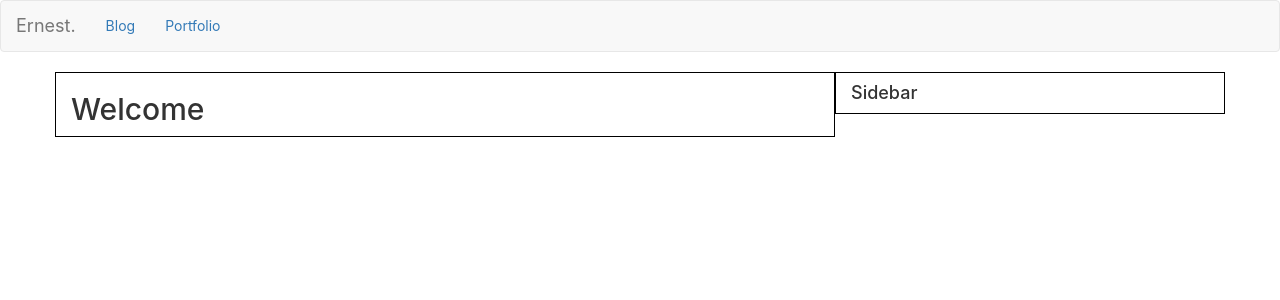
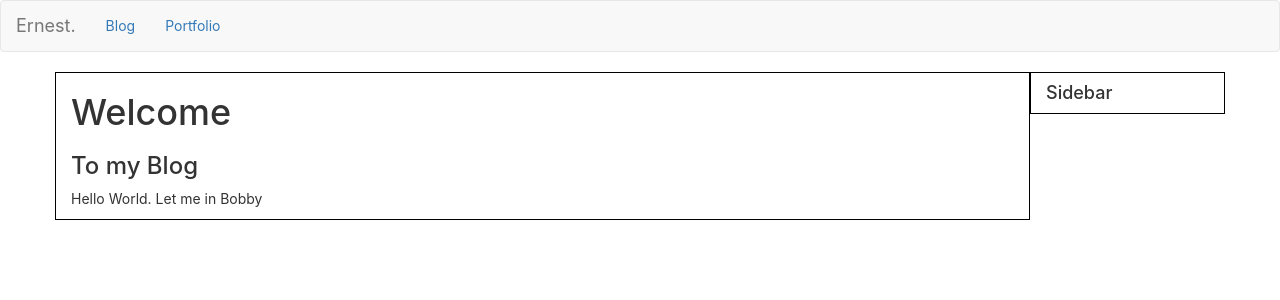
Before and after one commit to ernestviola/static-blog, a React (Create React App) app: page /blog/welcome in a window 1280 px wide. Shown: the top 300 px of the page. Built offline with nearby package versions, Linux system fonts and the light colour scheme.

Commit message:
Created a blog layout

```diff
--- a/src/containers/Blogs/Welcome.js
+++ b/src/containers/Blogs/Welcome.js
@@ -3,15 +3,29 @@ import { Grid, Row, Col, Clearfix } from 'react-bootstrap';
 
 import './Blog.css';
 
-export default class componentName extends Component {
+export default class Welcome extends Component {
+    constructor(props) {
+        super(props);
+
+        this.state = {
+            title: "Welcome",
+            subtitle: "To my Blog",
+            content: "Hello World. Let me in Bobby",
+            date: "November 12, 2018",
+            author: "Ernest Viola"
+        };
+    }
+
     render() {
         return (
             <Grid className="Blog">
                 <Row>
-                    <Col xs={12} md={8} className="Main">
-                        <h2>Welcome</h2>
+                    <Col xs={12} md={10} className="Main">
+                        <h1>{this.state.title}</h1>
+                        <h3>{this.state.subtitle}</h3>
+                        <p>{this.state.content}</p>
                     </Col>
-                    <Col xs={6} md={4} className="Sidebar">
+                    <Col xs={6} md={2} className="Sidebar">
                         <h4>Sidebar</h4>
                     </Col>
                 </Row>
```
